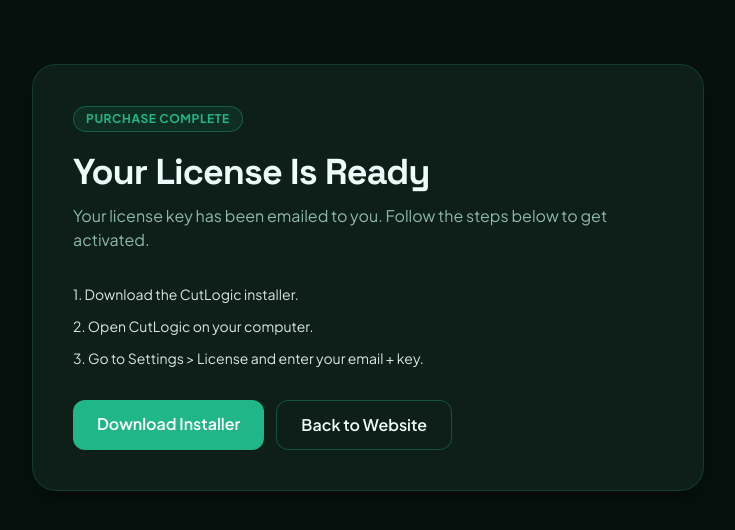
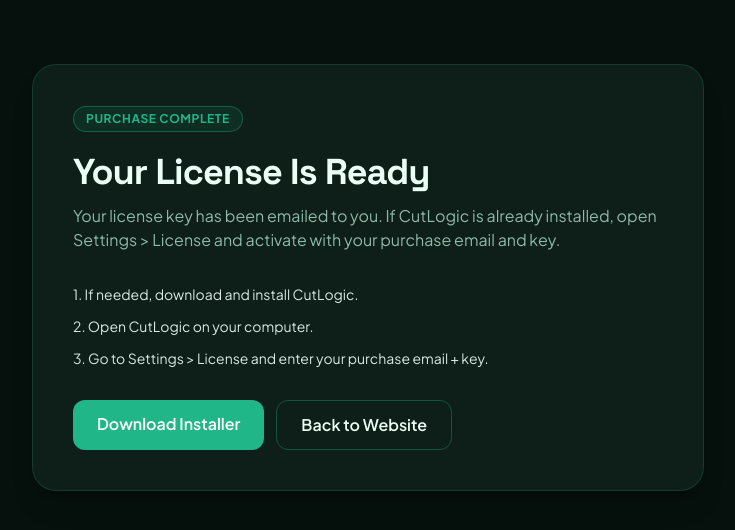
Before and after one commit to madmalio/cutlogic-website, a Next.js app: page /success in a window 1280 px wide. Shown: the top 530 px of the page, without its empty margins (272-1007 px from the left). Built offline with nearby package versions, Linux system fonts and the light colour scheme.

Commit message:
docs: updated success page

```diff
--- a/src/app/success/page.tsx
+++ b/src/app/success/page.tsx
@@ -13,14 +13,14 @@
           Your License Is Ready
         </h1>
         <p className="mt-3 text-muted">
-          Your license key has been emailed to you. Follow the steps below to get
-          activated.
+          Your license key has been emailed to you. If CutLogic is already installed,
+          open Settings &gt; License and activate with your purchase email and key.
         </p>
 
         <ol className="mt-8 space-y-3 text-sm text-foreground/90">
-          <li>1. Download the CutLogic installer.</li>
+          <li>1. If needed, download and install CutLogic.</li>
           <li>2. Open CutLogic on your computer.</li>
-          <li>3. Go to Settings &gt; License and enter your email + key.</li>
+          <li>3. Go to Settings &gt; License and enter your purchase email + key.</li>
         </ol>
 
         <div className="mt-8 flex flex-col gap-3 sm:flex-row">
```
